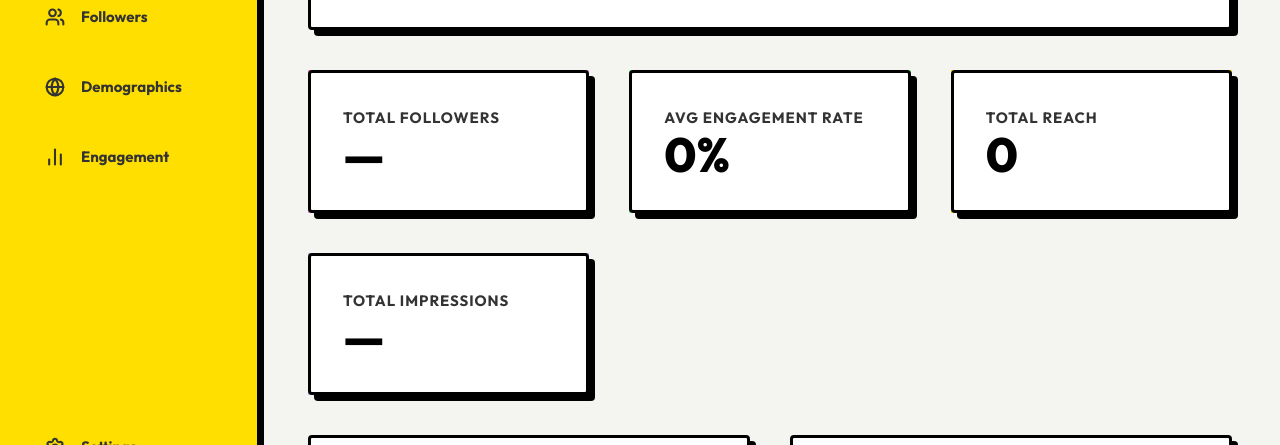
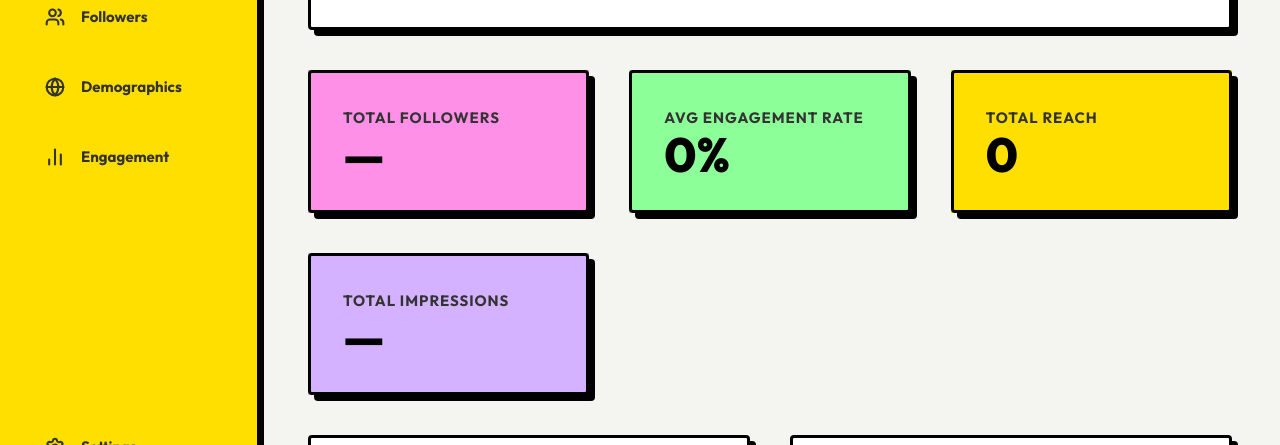
Before and after one commit to TheNotoriousChicken/cosmiqlabs, a React (Vite) app: page / in a window 1280 px wide. Shown: the part 286-731 px from the top of the page. Built offline with nearby package versions, Linux system fonts and the light colour scheme; no server answers; the database is empty.

Commit message:
Fix CSS targeting to correctly color metric cards inside motion wrappers

```diff
--- a/src/index.css
+++ b/src/index.css
@@ -362,12 +362,12 @@ body {
 /* ═══════════════════════════════════════════
    METRIC CARDS & COLOR POP
 ═══════════════════════════════════════════ */
-.metrics-grid > :nth-child(6n + 1) { background: var(--palette-2); }
-.metrics-grid > :nth-child(6n + 2) { background: var(--palette-3); }
-.metrics-grid > :nth-child(6n + 3) { background: var(--palette-1); }
-.metrics-grid > :nth-child(6n + 4) { background: var(--palette-6); }
-.metrics-grid > :nth-child(6n + 5) { background: var(--palette-5); }
-.metrics-grid > :nth-child(6n + 6) { background: var(--palette-4); }
+.metrics-grid > :nth-child(6n + 1), .metrics-grid > :nth-child(6n + 1) .metric-card { background: var(--palette-2) !important; }
+.metrics-grid > :nth-child(6n + 2), .metrics-grid > :nth-child(6n + 2) .metric-card { background: var(--palette-3) !important; }
+.metrics-grid > :nth-child(6n + 3), .metrics-grid > :nth-child(6n + 3) .metric-card { background: var(--palette-1) !important; }
+.metrics-grid > :nth-child(6n + 4), .metrics-grid > :nth-child(6n + 4) .metric-card { background: var(--palette-6) !important; }
+.metrics-grid > :nth-child(6n + 5), .metrics-grid > :nth-child(6n + 5) .metric-card { background: var(--palette-5) !important; }
+.metrics-grid > :nth-child(6n + 6), .metrics-grid > :nth-child(6n + 6) .metric-card { background: var(--palette-4) !important; }
 
 .metric-card {
   padding: 32px;
@@ -503,12 +503,12 @@ body {
   gap: 40px;
 }
 
-.post-grid > :nth-child(6n + 1) { background: var(--palette-1); }
-.post-grid > :nth-child(6n + 2) { background: var(--palette-4); }
-.post-grid > :nth-child(6n + 3) { background: var(--palette-2); }
-.post-grid > :nth-child(6n + 4) { background: var(--palette-3); }
-.post-grid > :nth-child(6n + 5) { background: var(--palette-6); }
-.post-grid > :nth-child(6n + 6) { background: var(--palette-5); }
+.post-grid > :nth-child(6n + 1), .post-grid > :nth-child(6n + 1) .post-card { background: var(--palette-1) !important; }
+.post-grid > :nth-child(6n + 2), .post-grid > :nth-child(6n + 2) .post-card { background: var(--palette-4) !important; }
+.post-grid > :nth-child(6n + 3), .post-grid > :nth-child(6n + 3) .post-card { background: var(--palette-2) !important; }
+.post-grid > :nth-child(6n + 4), .post-grid > :nth-child(6n + 4) .post-card { background: var(--palette-3) !important; }
+.post-grid > :nth-child(6n + 5), .post-grid > :nth-child(6n + 5) .post-card { background: var(--palette-6) !important; }
+.post-grid > :nth-child(6n + 6), .post-grid > :nth-child(6n + 6) .post-card { background: var(--palette-5) !important; }
 
 .post-card {
   padding: 24px;
```
